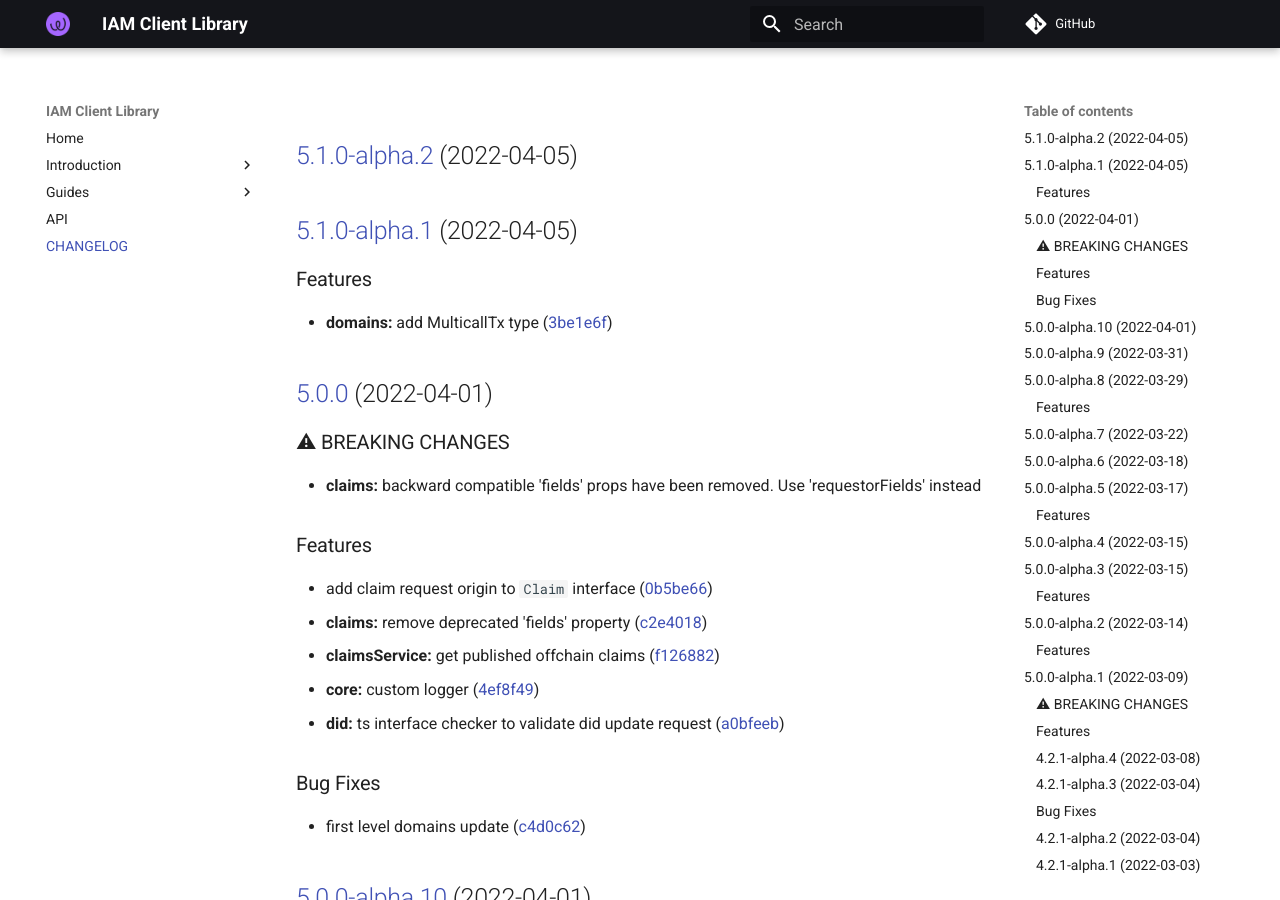
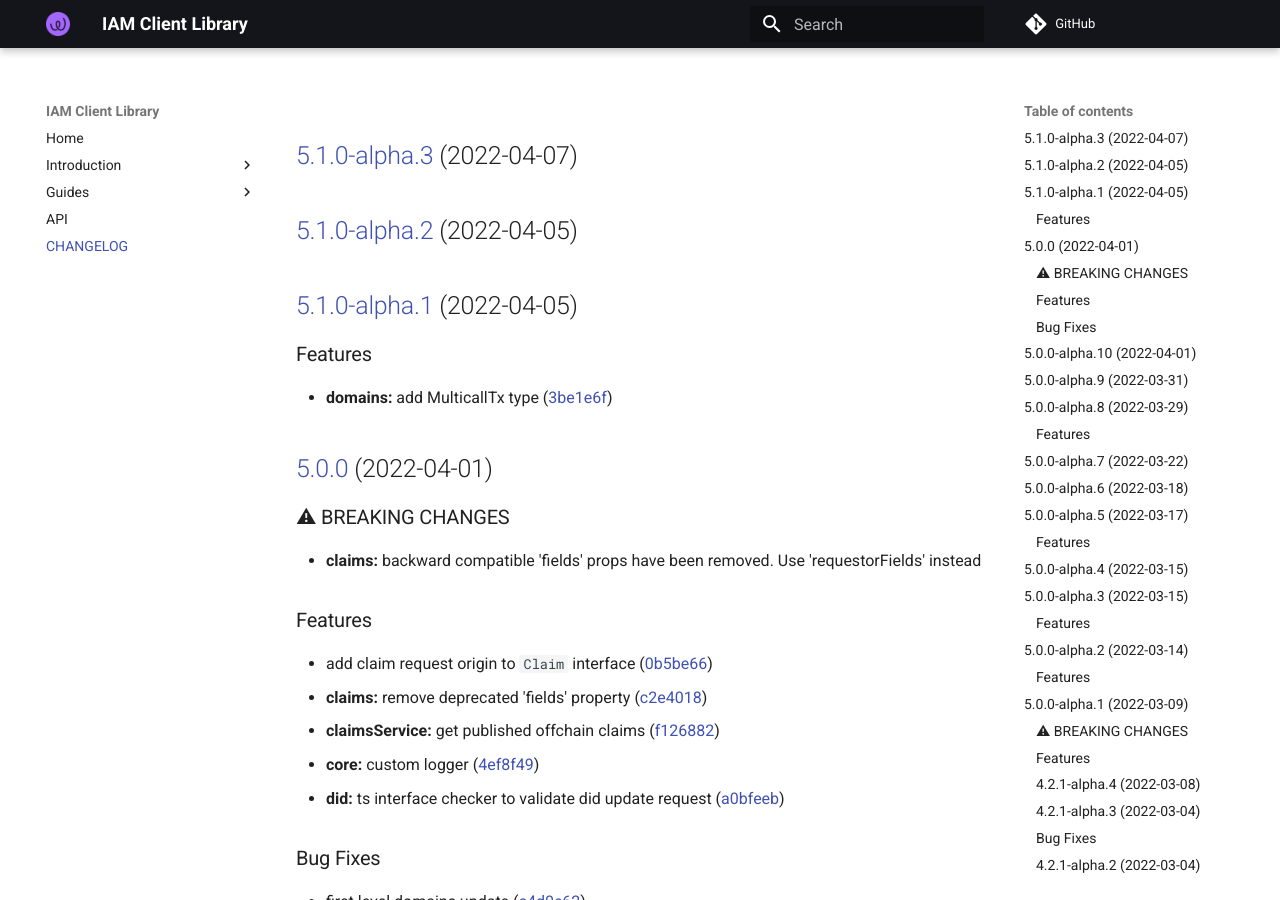
Before and after one commit to energywebfoundation/iam-client-lib, an MkDocs documentation site: the page built from docs/CHANGELOG.md, in a window 1280 px wide and 900 px high. Built offline with MkDocs 1.6.1 and Material for MkDocs 9.7.7, drawn with Linux system fonts in a browser that asks for light colours; comment, search, counter and statistics services are not loaded.

Commit message:
chore(release): 5.1.0-alpha.3 [skip ci]
## [5.1.0-alpha.3](https://github.com/energywebfoundation/iam-client-lib/compare/v5.1.0-alpha.2...v5.1.0-alpha.3) (2022-04-07)

```diff
--- a/docs/CHANGELOG.md
+++ b/docs/CHANGELOG.md
@@ -1,3 +1,5 @@
+## [5.1.0-alpha.3](https://github.com/energywebfoundation/iam-client-lib/compare/v5.1.0-alpha.2...v5.1.0-alpha.3) (2022-04-07)
+
 ## [5.1.0-alpha.2](https://github.com/energywebfoundation/iam-client-lib/compare/v5.1.0-alpha.1...v5.1.0-alpha.2) (2022-04-05)
 
 ## [5.1.0-alpha.1](https://github.com/energywebfoundation/iam-client-lib/compare/v5.0.0...v5.1.0-alpha.1) (2022-04-05)
--- a/package.json
+++ b/package.json
@@ -1,6 +1,6 @@
 {
   "name": "iam-client-lib",
-  "version": "5.1.0-alpha.2",
+  "version": "5.1.0-alpha.3",
   "description": "Library for Decentralized Identity and Access Management",
   "main": "dist/index.js",
   "module": "dist/index.esm.js",
```
